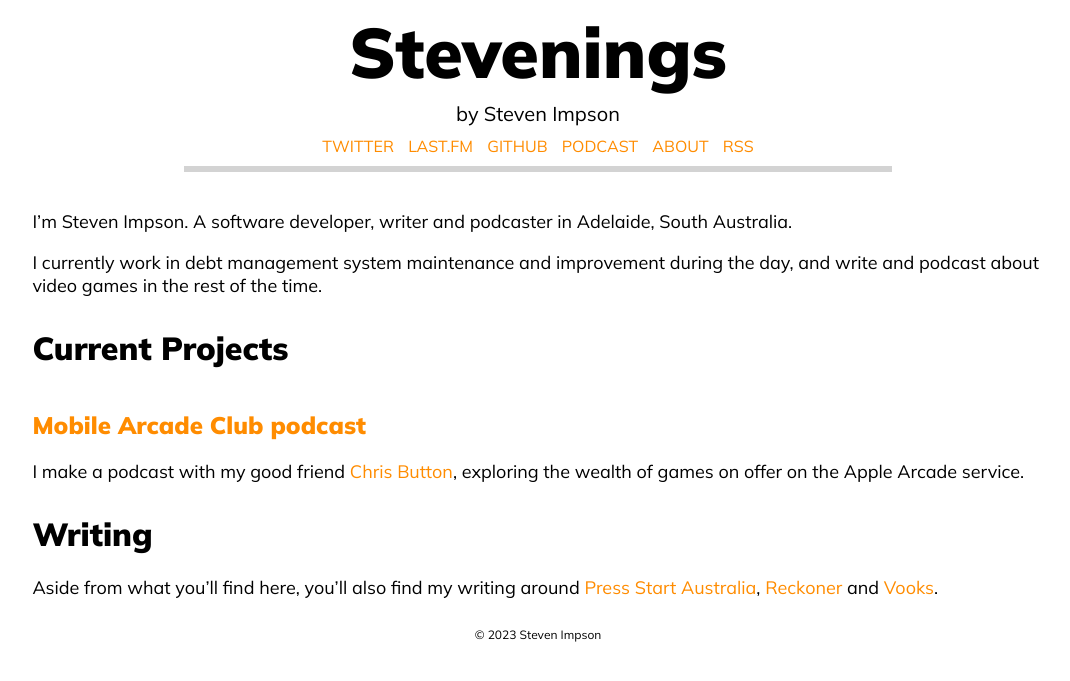
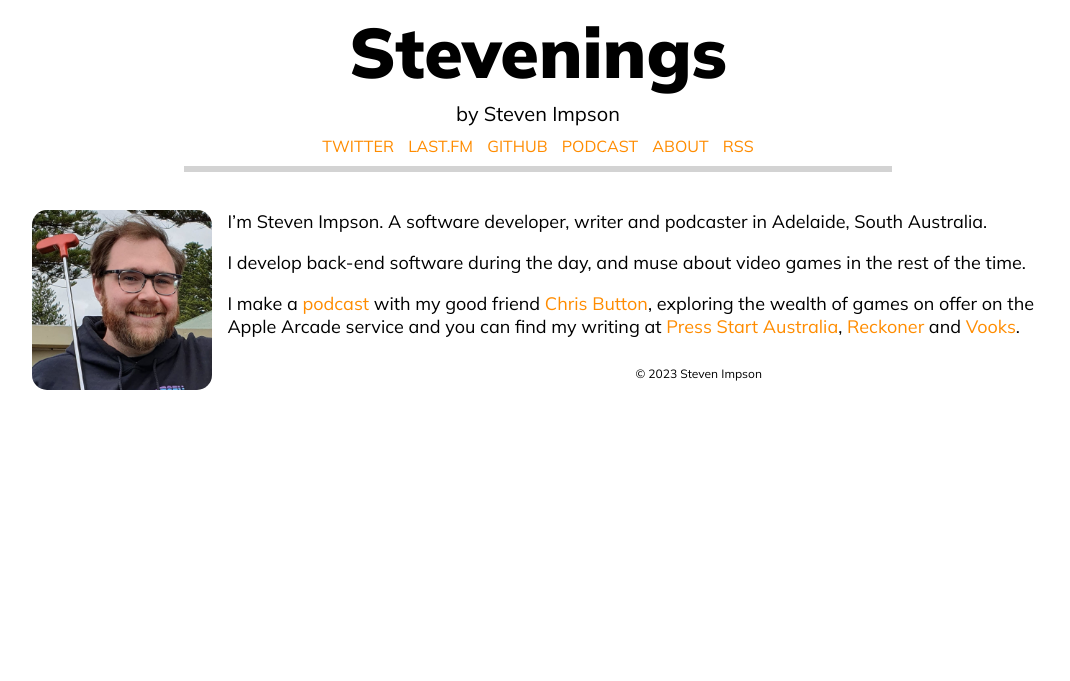
Before and after one commit to stevenimpson/stevenimpson.github.io, a Jekyll site: the page built from about.markdown, in a window 1280 px wide. Shown: the top 681 px of the page, without its empty margins (102-1172 px from the left). Built offline with Jekyll 4.4.1, drawn with Linux system fonts in a browser that asks for light colours.

Commit message:
Added face and text changes to About

```diff
--- a/about.markdown
+++ b/about.markdown
@@ -2,13 +2,10 @@
 title: About
 ---
 
+![Steven Impson's face!](/assets/images/about/face.jpg){:#floatleft}
+
 I'm Steven Impson. A software developer, writer and podcaster in Adelaide, South Australia.
 
-I currently work in debt management system maintenance and improvement during the day, and write and podcast about video games in the rest of the time.
+I develop back-end software during the day, and muse about video games in the rest of the time.
 
-# Current Projects
-## [Mobile Arcade Club podcast](https://podcasts.apple.com/au/podcast/mobile-arcade-club-an-apple-arcade-show/id1481744430)
-I make a podcast with my good friend [Chris Button](https://twitter.com/Bibbybhoy), exploring the wealth of games on offer on the Apple Arcade service.
-
-# Writing
-Aside from what you'll find here, you'll also find my writing around [Press Start Australia](https://press-start.com.au/author/stevenimpson/), [Reckoner](https://reckoner.com.au/author/stevenimpson/) and [Vooks](https://www.vooks.net/author/steven-impson/).
+I make a [podcast](https://podcasts.apple.com/au/podcast/mobile-arcade-club-an-apple-arcade-show/id1481744430) with my good friend [Chris Button](https://twitter.com/Bibbybhoy), exploring the wealth of games on offer on the Apple Arcade service and you can find my writing at [Press Start Australia](https://press-start.com.au/author/stevenimpson/), [Reckoner](https://reckoner.com.au/author/stevenimpson/) and [Vooks](https://www.vooks.net/author/steven-impson/).
```
Also changed, not shown: assets/images/about/face.jpg (added).
